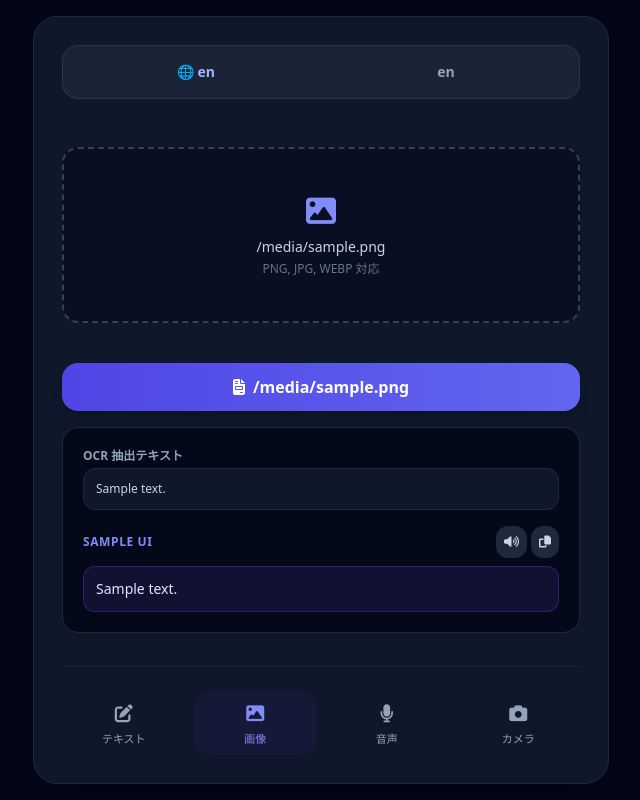
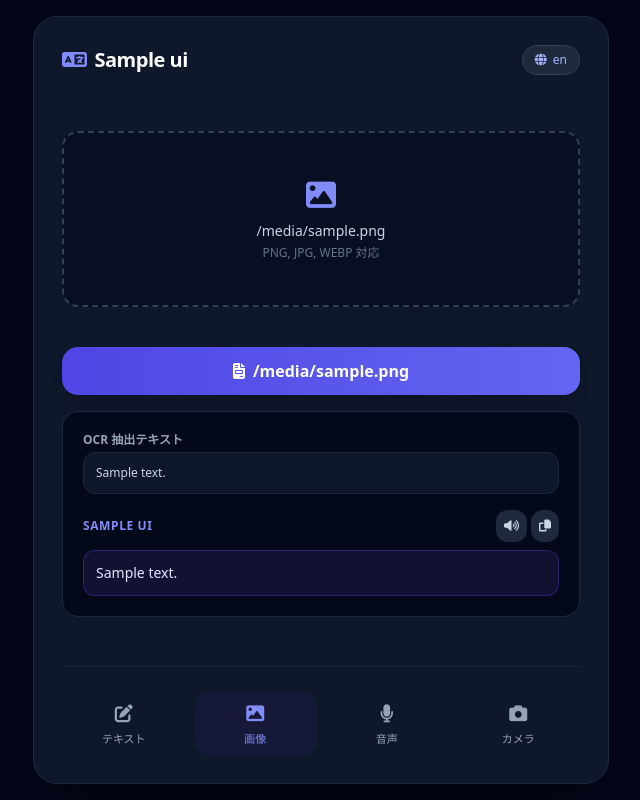
Before and after one commit to cfti1250155-source/flask-image-translator, a Flask app: template templates/index.html in a window 1280 px wide. Shown: the whole page, without its empty margins (319-959 px from the left). Run offline with Flask 3, Linux system fonts and the light colour scheme; the template is opened without the code that fills it: most values are stand-ins (such as "Sample title", 1, 10 or a date in 2020); some libraries are stand-ins or nearby versions.

Commit message:
Relocate language swap bar right above text input in iTranslate style

```diff
--- a/templates/index.html
+++ b/templates/index.html
@@ -12,42 +12,62 @@
     <!-- メインコンテンツカード -->
     <div class="max-w-xl w-full bg-slate-900 rounded-3xl shadow-2xl border border-slate-800 p-5 md:p-7 flex-grow flex flex-col justify-between my-auto">
 
-        <!-- 1. 上部：言語表示＆切り替えバー -->
-        <div class="bg-slate-800/80 rounded-2xl p-2 flex items-center justify-between border border-slate-700/60 mb-6 shadow-inner">
-            <a href="/select-language" class="flex-1 text-center font-semibold text-sm text-indigo-300 hover:text-white transition py-2 rounded-xl hover:bg-slate-700/50">
-                🌐 {{ target_lang }}
-            </a>
-
-            <!-- テキストタブ時のみ表示される切り替えボタン -->
-            <form id="header-swap-form" action="/swap-language" method="POST" class="inline">
-                <button type="submit" title="言語切り替え" class="w-10 h-10 bg-slate-700 hover:bg-slate-600 active:scale-95 text-indigo-400 rounded-full flex items-center justify-center transition border border-slate-600 shadow mx-2">
-                    <i class="fa-solid fa-arrows-rotate text-sm"></i>
-                </button>
-            </form>
-
-            <a href="/select-language" class="flex-1 text-center font-semibold text-sm text-slate-400 hover:text-white transition py-2 rounded-xl hover:bg-slate-700/50">
-                {{ ui.change_lang }}
+        <!-- ヘッダー -->
+        <div class="flex items-center justify-between mb-4">
+            <h1 class="text-xl font-bold tracking-tight text-white flex items-center gap-2">
+                <i class="fa-solid fa-language text-indigo-400"></i> {{ ui.title }}
+            </h1>
+            <a href="/select-language" class="text-xs bg-slate-800 hover:bg-slate-700 text-indigo-300 px-3 py-1.5 rounded-full border border-slate-700 transition flex items-center gap-1.5">
+                <i class="fa-solid fa-globe text-xs"></i> {{ target_lang }}
             </a>
         </div>
 
-        <!-- 2. 中央：各モードのコンテンツエリア -->
+        <!-- 中央：各モードのコンテンツエリア -->
         <div class="flex-grow flex flex-col justify-center">
 
             <!-- 【テキスト翻訳モード】 -->
-            <div id="tab-text" class="tab-content space-y-4">
+            <div id="tab-text" class="tab-content space-y-3">
+
+                <!-- iTranslate風 言語切り替え・選択バー（テキスト入力の直上に配置） -->
+                <div class="flex items-center justify-between gap-2 bg-slate-950/60 p-2 rounded-2xl border border-slate-800/80 shadow-inner">
+                    <!-- 左：検出言語表示 -->
+                    <div class="flex-1 bg-slate-900/80 rounded-xl py-2 px-3 text-center border border-slate-800">
+                        <span class="text-[10px] text-slate-400 block font-medium">From</span>
+                        <span class="text-xs md:text-sm font-semibold text-slate-200">
+                            {% if detected_lang %}{{ detected_lang }}{% else %}自動検出{% endif %}
+                        </span>
+                    </div>
+
+                    <!-- 中央：⇄ 切り替えボタン -->
+                    <form action="/swap-language" method="POST" class="inline">
+                        <button type="submit" title="言語切り替え" class="w-9 h-9 bg-indigo-600 hover:bg-indigo-500 active:scale-95 text-white rounded-xl flex items-center justify-center transition border border-indigo-400/30 shadow-md">
+                            <i class="fa-solid fa-arrows-rotate text-xs"></i>
+                        </button>
+                    </form>
+
+                    <!-- 右：翻訳先言語（タップで検索バー付きの言語選択画面へ飛ぶ） -->
+                    <a href="/select-language" title="翻訳先言語を選択" class="flex-1 bg-indigo-950/80 hover:bg-indigo-900/80 rounded-xl py-2 px-3 text-center border border-indigo-700/60 transition group">
+                        <span class="text-[10px] text-indigo-400 block font-medium group-hover:text-indigo-300">To</span>
+                        <span class="text-xs md:text-sm font-bold text-indigo-200 group-hover:text-white flex items-center justify-center gap-1">
+                            {{ target_lang }} <i class="fa-solid fa-chevron-right text-[10px] opacity-60"></i>
+                        </span>
+                    </a>
+                </div>
+
+                <!-- テキスト入力フォーム -->
                 <form action="/" method="POST" class="space-y-3">
                     <input type="hidden" name="mode" value="text">
                     <div class="relative">
                         <textarea name="direct_text" rows="5" class="w-full p-4 rounded-2xl bg-slate-950/70 text-slate-100 border border-slate-800 focus:outline-none focus:border-indigo-500 text-base placeholder-slate-600 resize-none shadow-inner" placeholder="{{ ui.text_placeholder }}"></textarea>
                     </div>
                     <button type="submit" class="w-full bg-gradient-to-r from-indigo-600 to-indigo-500 hover:from-indigo-500 hover:to-indigo-400 text-white font-bold py-3 px-4 rounded-2xl shadow-lg transition active:scale-[0.99] flex items-center justify-center gap-2">
-                        <i class="fa-solid fa-language"></i> {{ ui.btn_text_translate }}
+                        <i class="fa-solid fa-paper-plane"></i> {{ ui.btn_text_translate }}
                     </button>
                 </form>
 
                 <!-- テキスト翻訳の結果出力枠 -->
                 {% if translated_text and is_text_translation %}
-                <div class="mt-6 p-5 bg-indigo-950/40 rounded-2xl border border-indigo-800/60 space-y-3">
+                <div class="mt-4 p-5 bg-indigo-950/40 rounded-2xl border border-indigo-800/60 space-y-3">
                     <div class="flex justify-between items-center border-b border-indigo-900/50 pb-2">
                         <div class="flex items-center gap-2">
                             <span class="text-xs font-bold text-indigo-400 uppercase tracking-wider">{{ ui.result_label }}</span>
@@ -128,7 +148,7 @@
                     <i class="fa-solid fa-microphone"></i>
                 </div>
                 <h3 class="text-lg font-bold text-white">音声入力翻訳</h3>
-                <p class="text-xs text-slate-400 max-w-xs mx-auto">話した言葉をあなたの設定言語（{{ target_lang }}）に自動翻訳します。</p>
+                <p class="text-xs text-slate-400 max-w-xs mx-auto">話した言葉を {{ target_lang }} に自動翻訳します。</p>
             </div>
 
             <!-- 【カメラ翻訳モード（準備中）】 -->
@@ -137,12 +157,12 @@
                     <i class="fa-solid fa-camera"></i>
                 </div>
                 <h3 class="text-lg font-bold text-white">リアルタイムカメラ翻訳</h3>
-                <p class="text-xs text-slate-400 max-w-xs mx-auto">カメラに映した文字をあなたの設定言語（{{ target_lang }}）に自動翻訳します。</p>
+                <p class="text-xs text-slate-400 max-w-xs mx-auto">カメラに映した文字を {{ target_lang }} に自動翻訳します。</p>
             </div>
 
         </div>
 
-        <!-- 3. 下部：ナビゲーションアイコン -->
+        <!-- 下部：ナビゲーションアイコン -->
         <div class="grid grid-cols-4 gap-2 pt-6 border-t border-slate-800/80 mt-6">
             <button onclick="switchTab('text')" id="nav-text" class="nav-btn active flex flex-col items-center justify-center py-2 rounded-2xl transition text-indigo-400">
                 <i class="fa-solid fa-pen-to-square text-lg mb-1"></i>
@@ -164,14 +184,12 @@
 
     </div>
 
-    <!-- JavaScript：タブ切り替え＆言語スワップボタン制御 -->
+    <!-- JavaScript：タブ切り替え＆便利ツール -->
     <script>
         function switchTab(tabName) {
-            // コンテンツの非表示・表示切り替え
             document.querySelectorAll('.tab-content').forEach(el => el.classList.add('hidden'));
             document.getElementById('tab-' + tabName).classList.remove('hidden');
 
-            // ナビボタンのハイライト切り替え
             document.querySelectorAll('.nav-btn').forEach(btn => {
                 btn.classList.remove('text-indigo-400', 'bg-indigo-950/40');
                 btn.classList.add('text-slate-400');
@@ -180,19 +198,8 @@
             const activeBtn = document.getElementById('nav-' + tabName);
             activeBtn.classList.remove('text-slate-400');
             activeBtn.classList.add('text-indigo-400', 'bg-indigo-950/40');
-
-            // テキストタブの時のみ「言語切り替え（⇄）」ボタンを表示
-            const swapForm = document.getElementById('header-swap-form');
-            if (swapForm) {
-                if (tabName === 'text') {
-                    swapForm.style.display = 'inline-block';
-                } else {
-                    swapForm.style.display = 'none';
-                }
-            }
         }
 
-        // POST直後のタブ自動復元
         {% if not is_text_translation and translated_text %}
             switchTab('image');
         {% else %}
```
